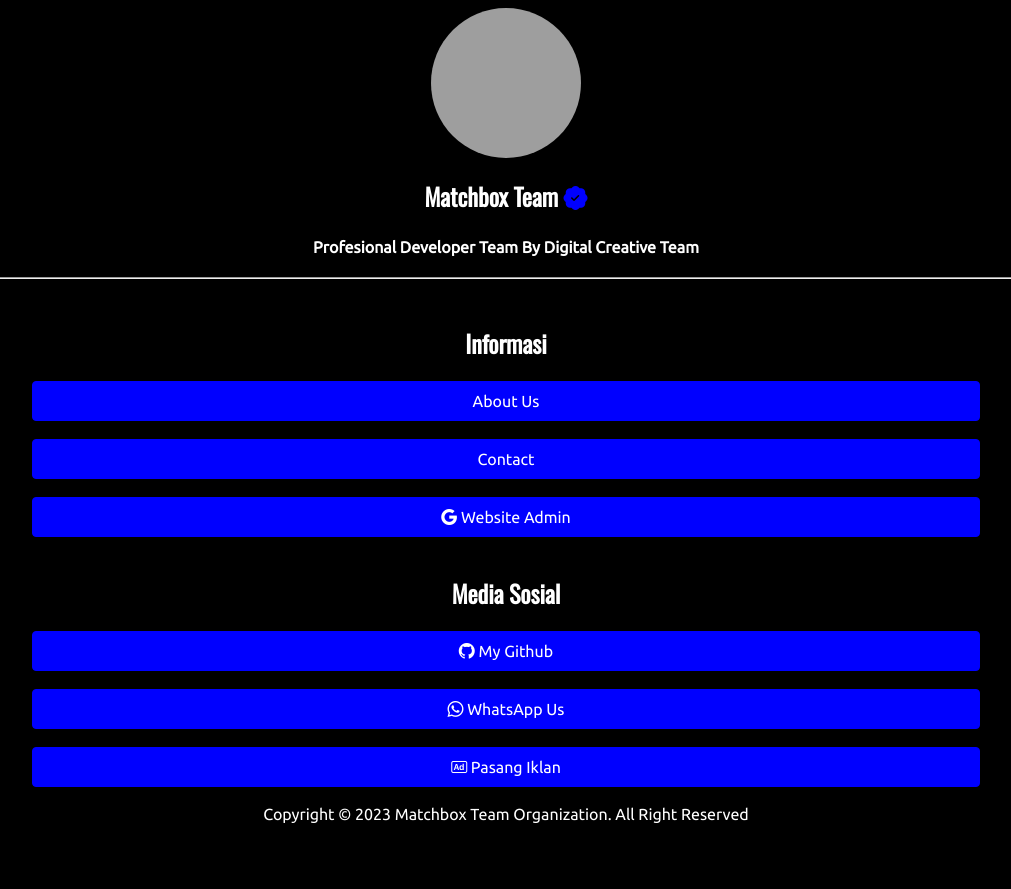
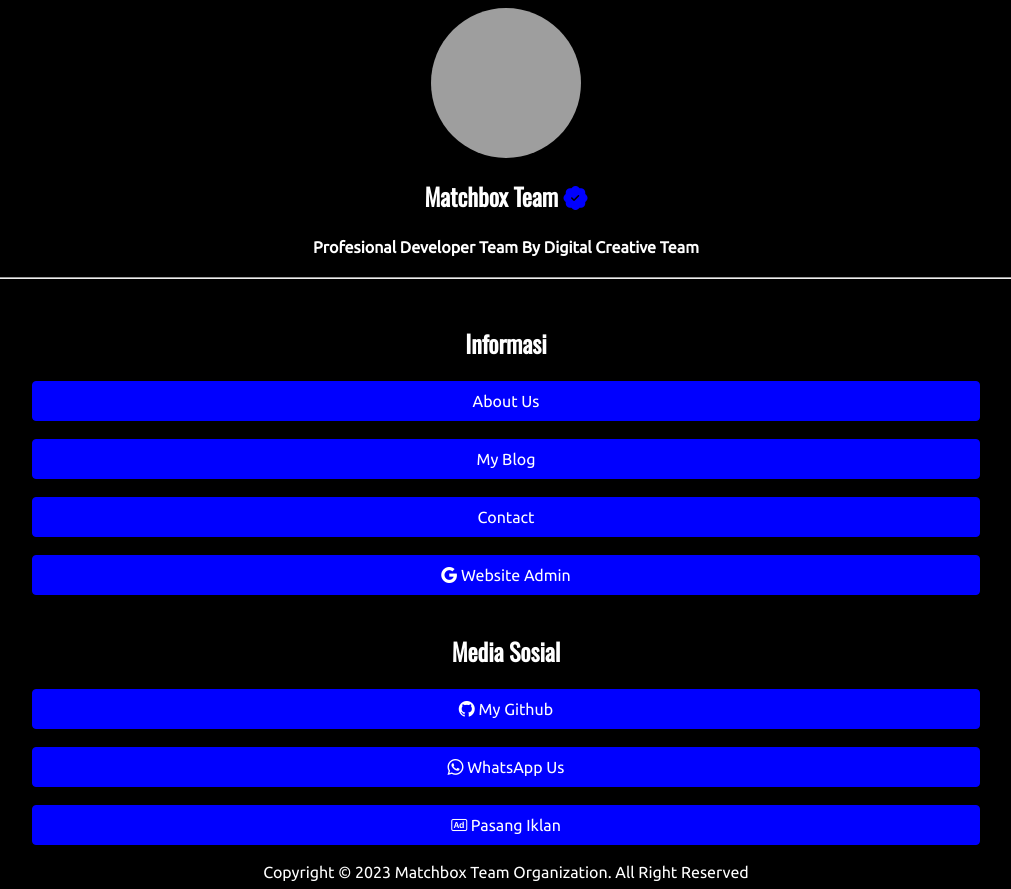
Before and after one commit to MatchBox-ID/portfolio, a plain HTML site: page index.html in a window 1280 px wide. Shown: the whole page, without its empty margins (134-1145 px from the left). Before the commit the page ends 831 px from the top, so only its background shows below. Drawn offline with nearby package versions, Linux system fonts and the light colour scheme; grey boxes are pictures that could not be loaded.

Commit message:
update index.html

```diff
--- a/index.html
+++ b/index.html
@@ -25,6 +25,8 @@
     <h2 align="middle">Informasi</h2>
 <center><a href="./about"><button class="button-37 btn-md" role="button">About Us</button></a></center>
 <br>
+<center><a href="./blog"><button class="button-37 btn-md" role="button">My Blog</button></a></center>
+<br>
 <center><a href="./contact"><button class="button-37 btn-md" role="button">Contact</button></a></center>
 <br>
 <center><a href="https://matchboxid.my.id"><button class="button-37 btn-md" role="button"><i class="bi bi-google"></i> Website Admin </button></a></center>
```
